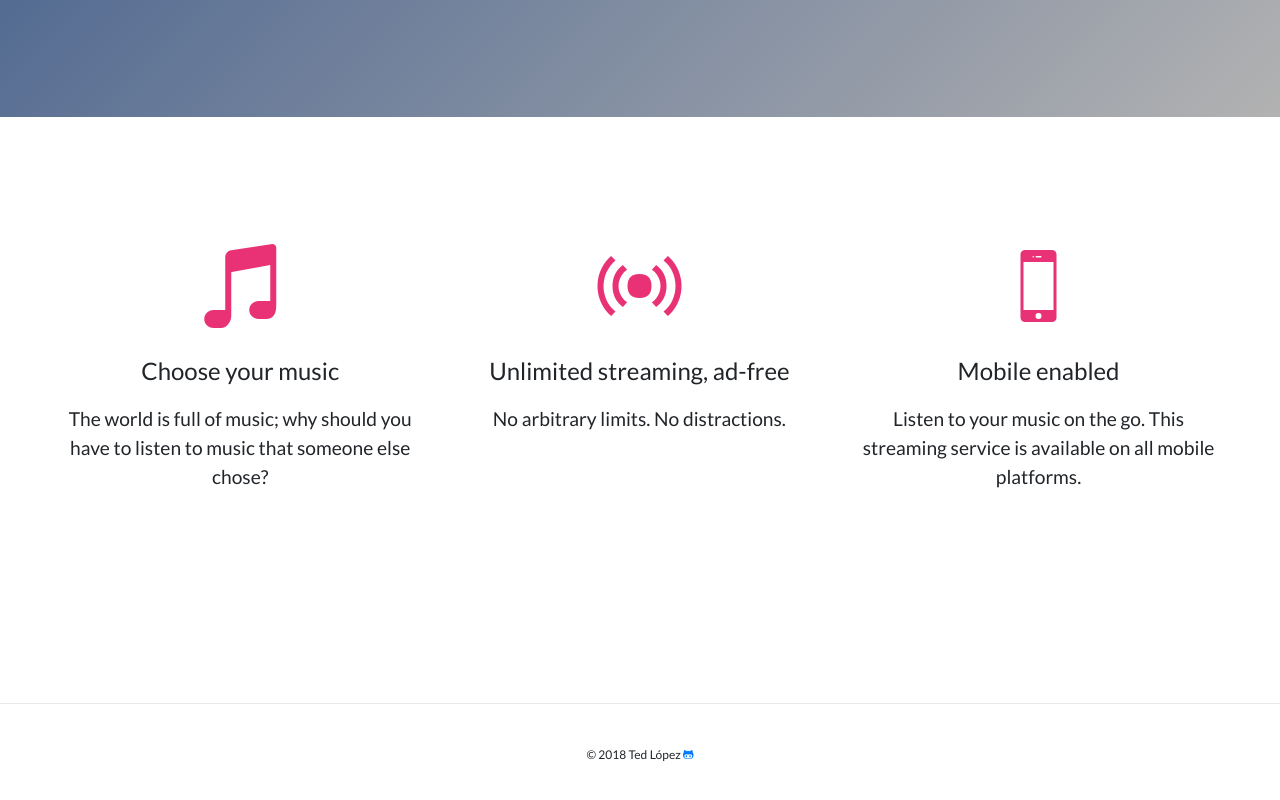
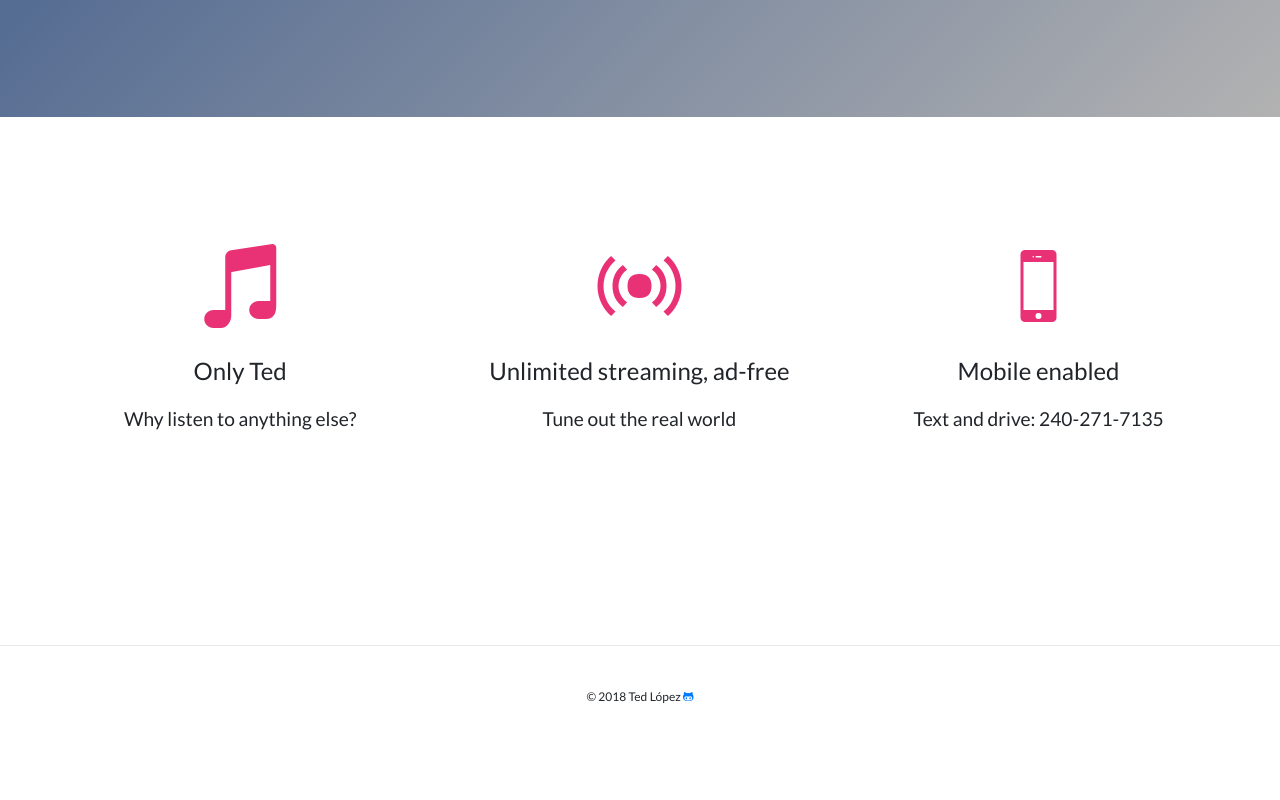
Before and after one commit to teddylopez/bloc-jams-react, a React (Create React App) app: page / in a window 1280 px wide. Shown: the part 636-1436 px from the top of the page. After the commit the page ends 1384 px from the top, so only its background shows below. Built offline with nearby package versions, Linux system fonts and the light colour scheme.

Commit message:
Modified Homepage and fixed errors.

```diff
--- a/src/components/AppFooter.js
+++ b/src/components/AppFooter.js
@@ -12,7 +12,7 @@ class AppFooter extends Component {
     return (
       <footer style={style}>
         <p className="copyright">
-          &copy; 2018 Ted López  <a href="http://github.com/teddylopez" target="_blank"><span className="ion-social-octocat"></span></a>
+          &copy; 2018 Ted López  <a href="http://github.com/teddylopez" target="_blank" rel="noopener noreferrer"><span className="ion-social-octocat"></span></a>
         </p>
       </footer>
     );
--- a/src/components/Landing.js
+++ b/src/components/Landing.js
@@ -13,18 +13,18 @@ class Landing extends Component {
           <div className="arrow"><div className='left'></div><div className='right'></div></div>
           <div className="point column third">
             <span className="ion-music-note"></span>
-            <h5 className="point-title">Choose your music</h5>
-            <p className="point-description">The world is full of music; why should you have to listen to music that someone else chose?</p>
+            <h5 className="point-title">Only Ted</h5>
+            <p className="point-description">Why listen to anything else?</p>
           </div>
           <div className="point column third">
             <span className="ion-radio-waves"></span>
             <h5 className="point-title">Unlimited streaming, ad-free</h5>
-            <p className="point-description">No arbitrary limits. No distractions.</p>
+            <p className="point-description">Tune out the real world</p>
           </div>
           <div className="point column third">
             <span className="ion-iphone"></span>
             <h5 className="point-title">Mobile enabled</h5>
-            <p className="point-description">Listen to your music on the go. This streaming service is available on all mobile platforms.</p>
+            <p className="point-description">Text and drive: 240-271-7135</p>
           </div>
         </section>
         <script src="scripts/landing.js"></script>
--- a/src/components/PlayerBar.js
+++ b/src/components/PlayerBar.js
@@ -1,6 +1,5 @@
 import React, { Component } from 'react';
 import './../styles/player_bar.css';
-import * as utils from './../scripts/utilities';
 
 class PlayerBar extends Component {
 
@@ -44,7 +43,7 @@ class PlayerBar extends Component {
                   />
                   <div className="current-time">{this.props.formatTime(this.props.currentTime)}</div>
                   <div className="total-time">{this.formatTime(this.props.duration)}</div>
-                  <h2 className="artist-song-mobile"></h2>
+                  <p className="artist-song-mobile"></p>
                   <p className="artist-name">{this.props.artist}</p>
                 </div>
               </div>
```
